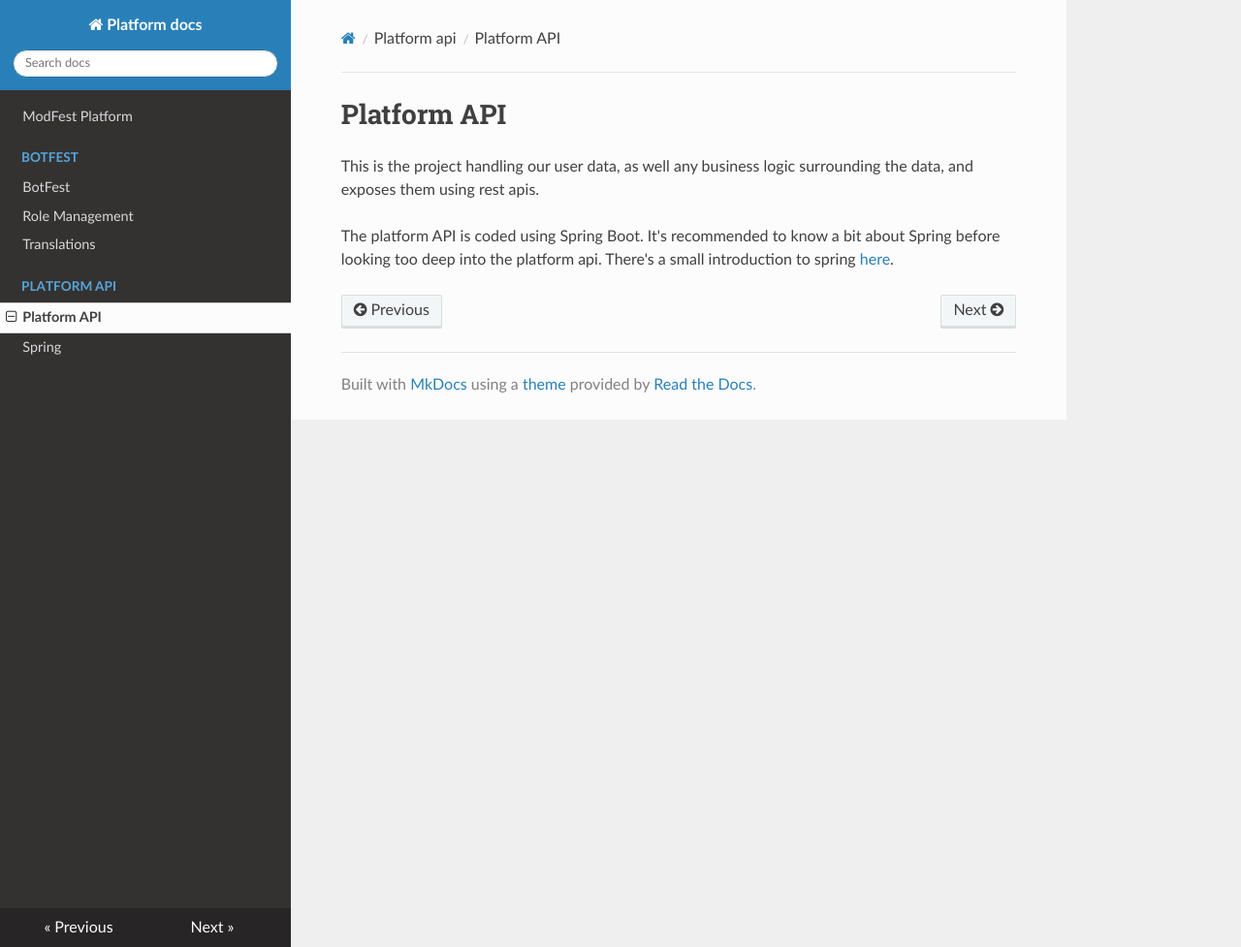
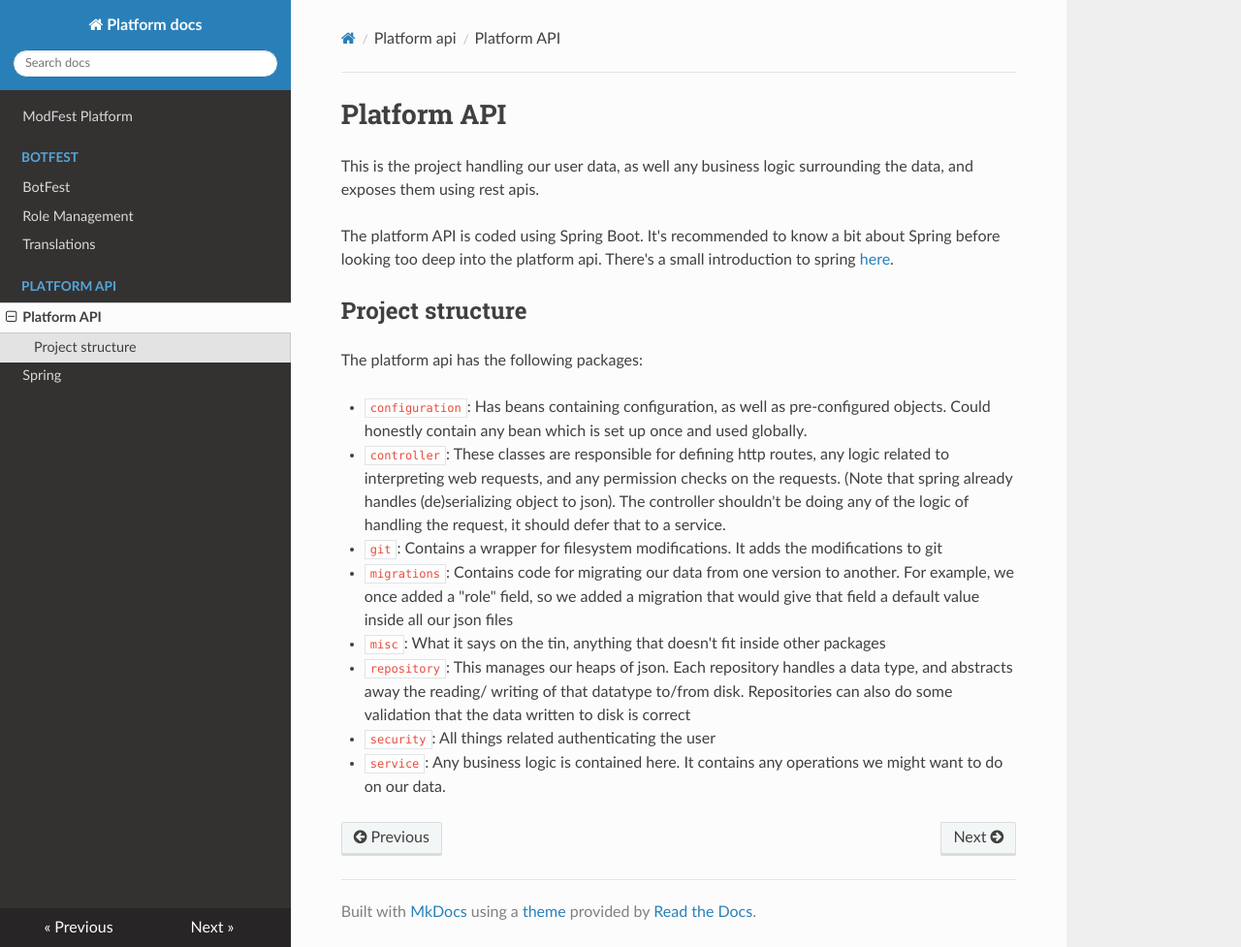
Before and after one commit to ModFest/platform, an MkDocs documentation site: the page built from docs/platform api/about.md, in a window 1280 px wide and 977 px high. Shown: the whole window at 97% size. Built offline with MkDocs 1.6.1, drawn with Linux system fonts in a browser that asks for light colours; nearby versions of some CDN libraries.

Commit message:
Quick rundown on our package structure

```diff
--- a/docs/platform api/about.md
+++ b/docs/platform api/about.md
@@ -5,3 +5,20 @@ rest apis.
 
 The platform API is coded using Spring Boot. It's recommended to know a bit about Spring before looking too deep into
 the platform api. There's a small introduction to spring [here](./spring.md).
+
+## Project structure
+The platform api has the following packages:
+
+* `configuration`: Has beans containing configuration, as well as pre-configured objects. Could honestly contain
+  any bean which is set up once and used globally.
+* `controller`: These classes are responsible for defining http routes, any logic related to interpreting web requests,
+  and any permission checks on the requests. (Note that spring already handles (de)serializing object to json). The
+  controller shouldn't be doing any of the logic of handling the request, it should defer that to a service.
+* `git`: Contains a wrapper for filesystem modifications. It adds the modifications to git
+* `migrations`: Contains code for migrating our data from one version to another. For example, we once added a "role"
+  field, so we added a migration that would give that field a default value inside all our json files
+* `misc`: What it says on the tin, anything that doesn't fit inside other packages
+* `repository`: This manages our heaps of json. Each repository handles a data type, and abstracts away the reading/
+  writing of that datatype to/from disk. Repositories can also do some validation that the data written to disk is correct
+* `security`: All things related authenticating the user
+* `service`: Any business logic is contained here. It contains any operations we might want to do on our data.
```
